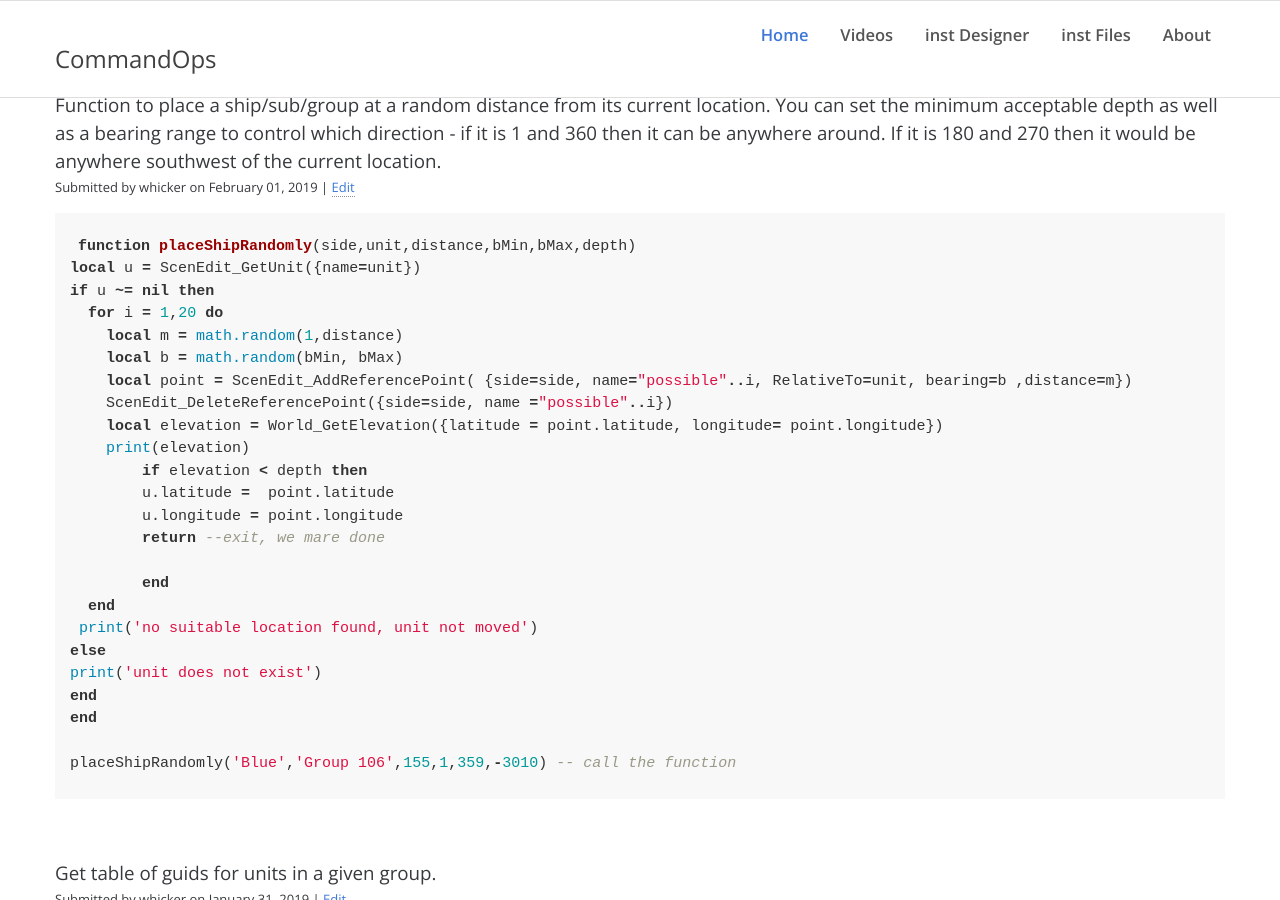
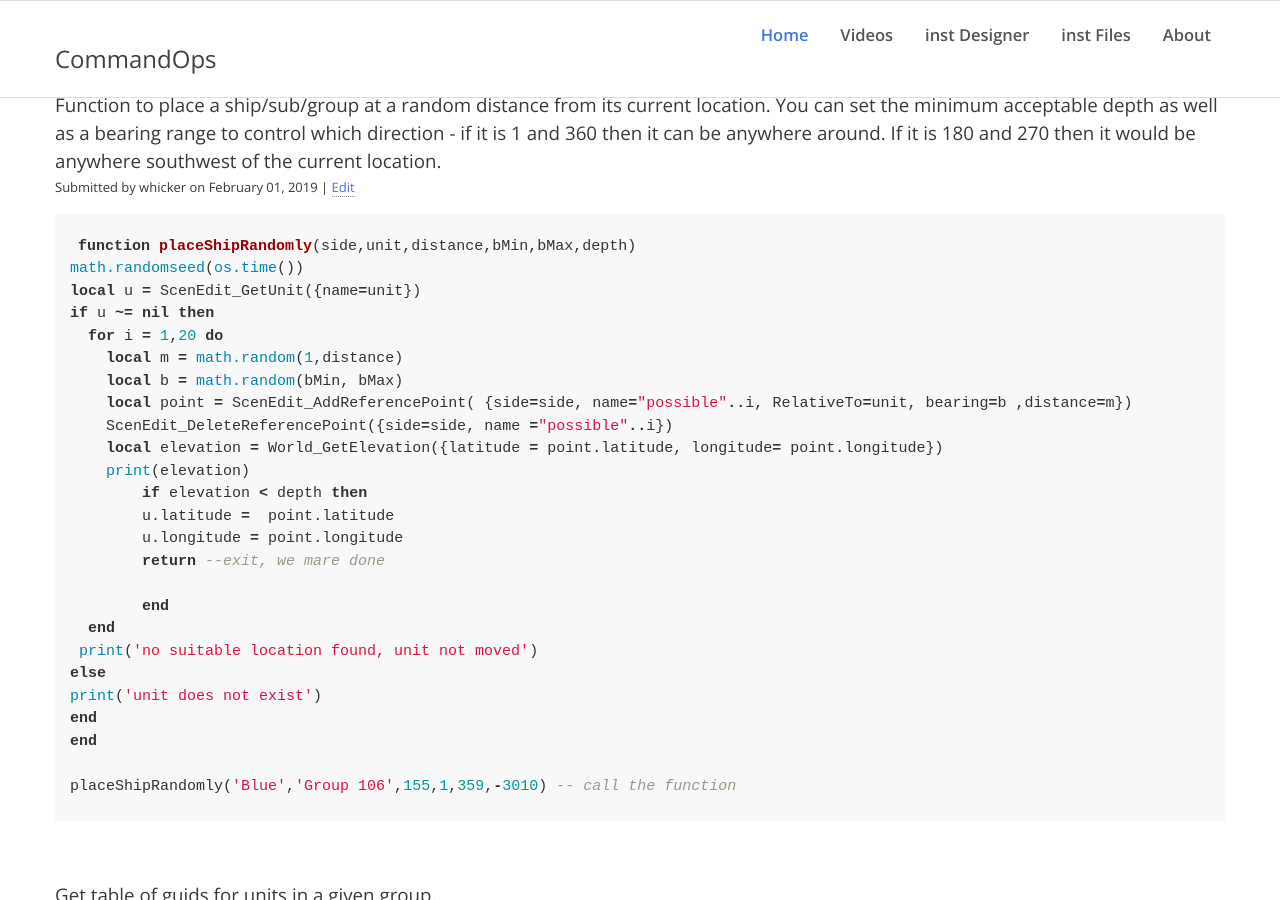
Before and after one commit to commandops/commandops.github.io, a Jekyll site: the page built from index.html, in a window 1280 px wide and 900 px high, scrolled down 826 px. Built offline with Jekyll 4.4.1, drawn with Linux system fonts in a browser that asks for light colours; comment, search, counter and statistics services are not loaded.

Commit message:
Update -code-entry1549004022158.yml

```diff
--- a/_data/code-samples/-code-entry1549004022158.yml
+++ b/_data/code-samples/-code-entry1549004022158.yml
@@ -6,5 +6,5 @@ notes: >-
   to control which direction - if it is 1 and 360 then it can be anywhere
   around. If it is 180 and 270 then it would be anywhere southwest of the
   current location.
-code: "function placeShipRandomly(side,unit,distance,bMin,bMax,depth)\r\nlocal u = ScenEdit_GetUnit({name=unit})\r\nif u ~= nil then\r\n  for i = 1,20 do\r\n    local m = math.random(1,distance)\r\n    local b = math.random(bMin, bMax)\r\n    local point = ScenEdit_AddReferencePoint( {side=side, name=\"possible\"..i, RelativeTo=unit, bearing=b ,distance=m})\r\n    ScenEdit_DeleteReferencePoint({side=side, name =\"possible\"..i}) \r\n    local elevation = World_GetElevation({latitude = point.latitude, longitude= point.longitude})\r\n    print(elevation) \r\n        if elevation < depth then\r\n        u.latitude =  point.latitude\r\n        u.longitude = point.longitude\r\n        return --exit, we mare done\r\n        end\r\n  end\r\n print('no suitable location found, unit not moved')\r\nelse \r\nprint('unit does not exist')\r\nend\r\nend\r\n\r\nplaceShipRandomly('Blue','Group 106',155,1,359,-3010) -- call the function"
+code: "function placeShipRandomly(side,unit,distance,bMin,bMax,depth)\r\nmath.randomseed(os.time())\r\nlocal u = ScenEdit_GetUnit({name=unit})\r\nif u ~= nil then\r\n  for i = 1,20 do\r\n    local m = math.random(1,distance)\r\n    local b = math.random(bMin, bMax)\r\n    local point = ScenEdit_AddReferencePoint( {side=side, name=\"possible\"..i, RelativeTo=unit, bearing=b ,distance=m})\r\n    ScenEdit_DeleteReferencePoint({side=side, name =\"possible\"..i}) \r\n    local elevation = World_GetElevation({latitude = point.latitude, longitude= point.longitude})\r\n    print(elevation) \r\n        if elevation < depth then\r\n        u.latitude =  point.latitude\r\n        u.longitude = point.longitude\r\n        return --exit, we mare done\r\n        end\r\n  end\r\n print('no suitable location found, unit not moved')\r\nelse \r\nprint('unit does not exist')\r\nend\r\nend\r\n\r\nplaceShipRandomly('Blue','Group 106',155,1,359,-3010) -- call the function"
 date: 1549004022
```
